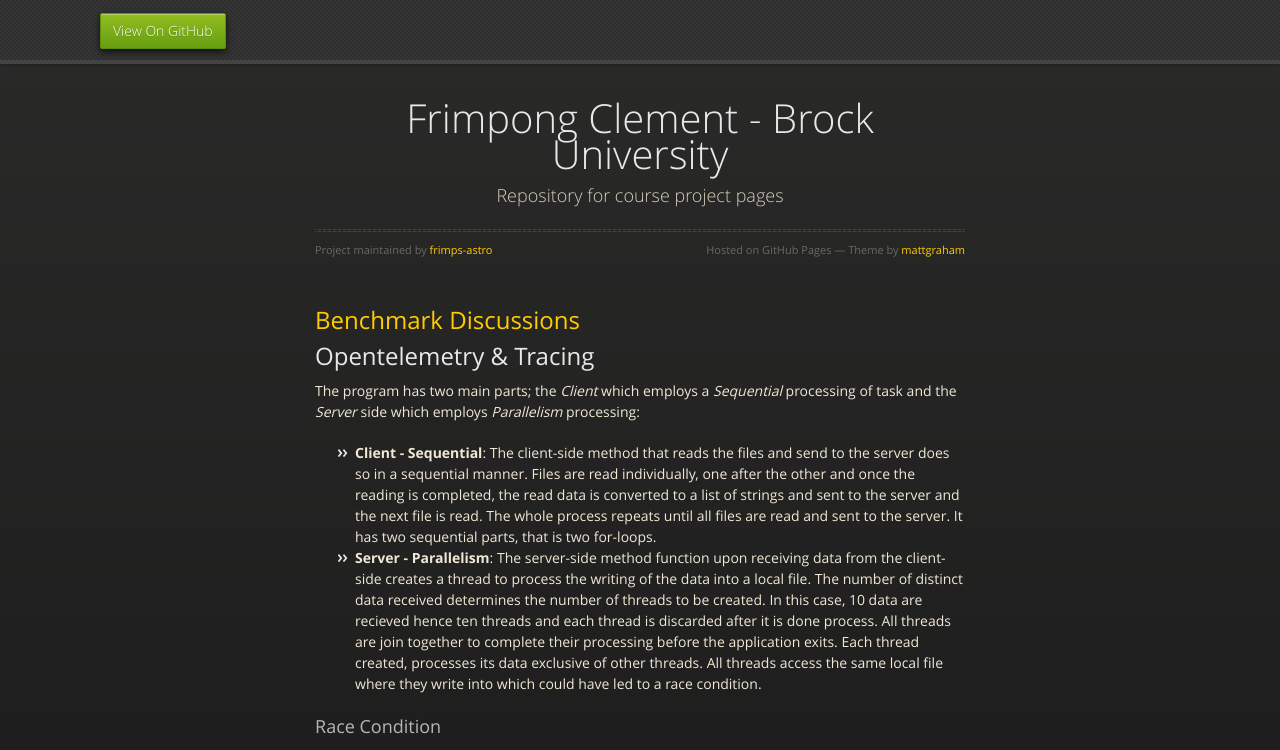
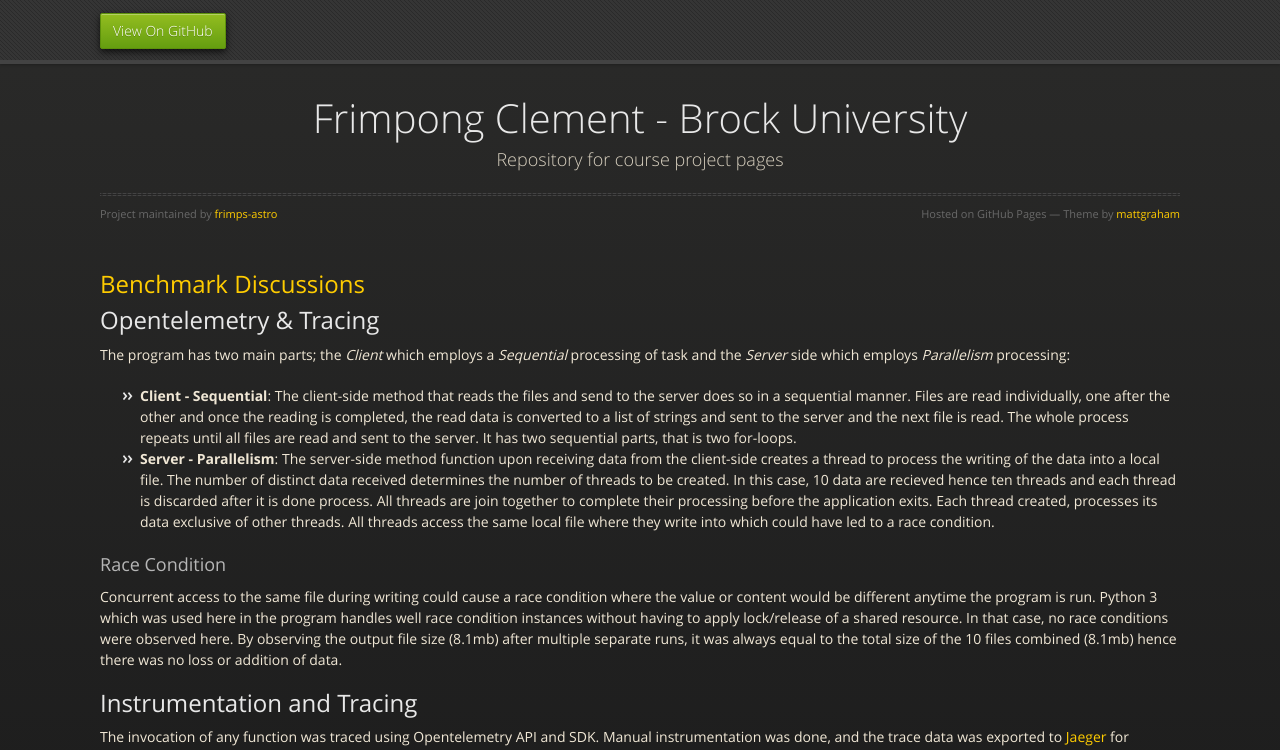
Before and after one commit to frimps-astro/frimps-astro.github.io, a Jekyll site: the page built from opentelemetry.md, in a window 1280 px wide and 1400 px high. Shown: the top 750 px of the window. Built offline with Jekyll 4.4.1, drawn with Linux system fonts in a browser that asks for light colours.

Commit message:
increased page width

```diff
--- a/_sass/jekyll-theme-midnight.scss
+++ b/_sass/jekyll-theme-midnight.scss
@@ -76,7 +76,7 @@ strong {
 }
 
 .wrapper {
-  max-width:650px;
+  max-width:1080px;
   margin:0 auto;
   position:relative;
   padding: 0 20px;
```
